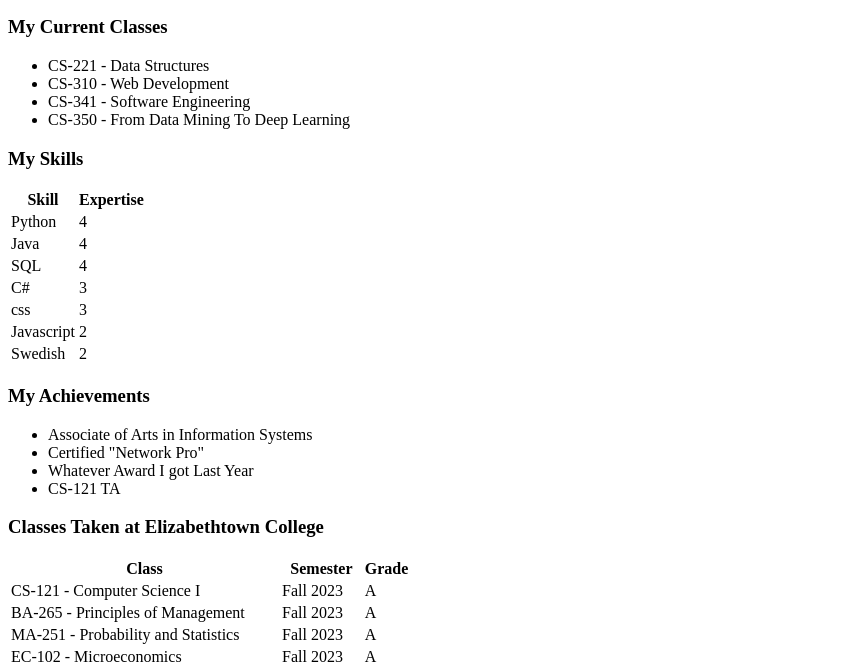
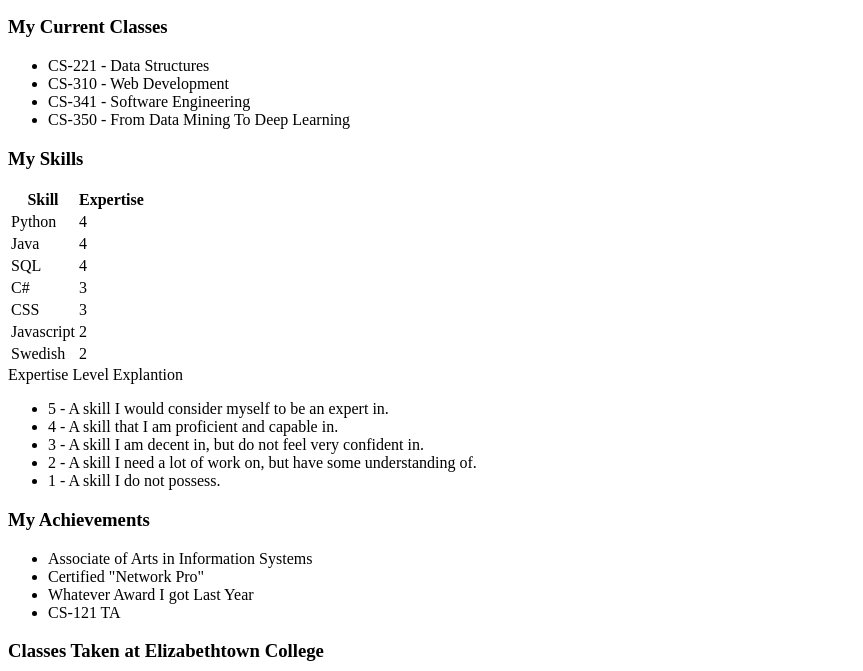
Before and after one commit to happythursdaykevin/happythursdaykevin.github.io, a plain HTML site: page index.html in a window 1280 px wide. Shown: the part 87-758 px from the top of the page, without its empty margins (0-863 px from the left). Drawn offline with Linux system fonts and the light colour scheme.

Commit message:
updated tags
need picture still

```diff
--- a/index.html
+++ b/index.html
@@ -20,8 +20,9 @@
             <li>CS-341 - Software Engineering</li>
             <li>CS-350 - From Data Mining To Deep Learning</li>
         </ul>
-        <h3 class = "skills">My Skills</h3>
-        <table class = "skills">
+        <h3 id = "skillname">My Skills</h3>
+        <article class = "skills">
+            <table>
                 <tr>
                     <th>Skill</th>
                     <th>Expertise</th>
@@ -43,7 +44,7 @@
                     <td>3</td>
                 </tr>
                 <tr>
-                <td>css</td>
+                    <td>CSS</td>
                     <td>3</td>
                 </tr>
                 <tr>
@@ -55,6 +56,17 @@
                     <td>2</td>
                 </tr>
             </table>
+        </article>
+        <aside class = "skills">
+            <span>Expertise Level Explantion</span>
+            <ul id = "skillslist">
+                <li>5 - A skill I would consider myself to be an expert in.</li>
+                <li>4 - A skill that I am proficient and capable in.</li>
+                <li>3 - A skill I am decent in, but do not feel very confident in.</li>
+                <li>2 - A skill I need a lot of work on, but have some understanding of.</li>
+                <li>1 - A skill I do not possess.</li>
+            </ul>
+        </aside>
         <h3 class = "awards">My Achievements</h3>
         <ul class = "awards">
             <li>Associate of Arts in Information Systems</li>
```
Lines whose indentation alone changed are shown as unchanged.
